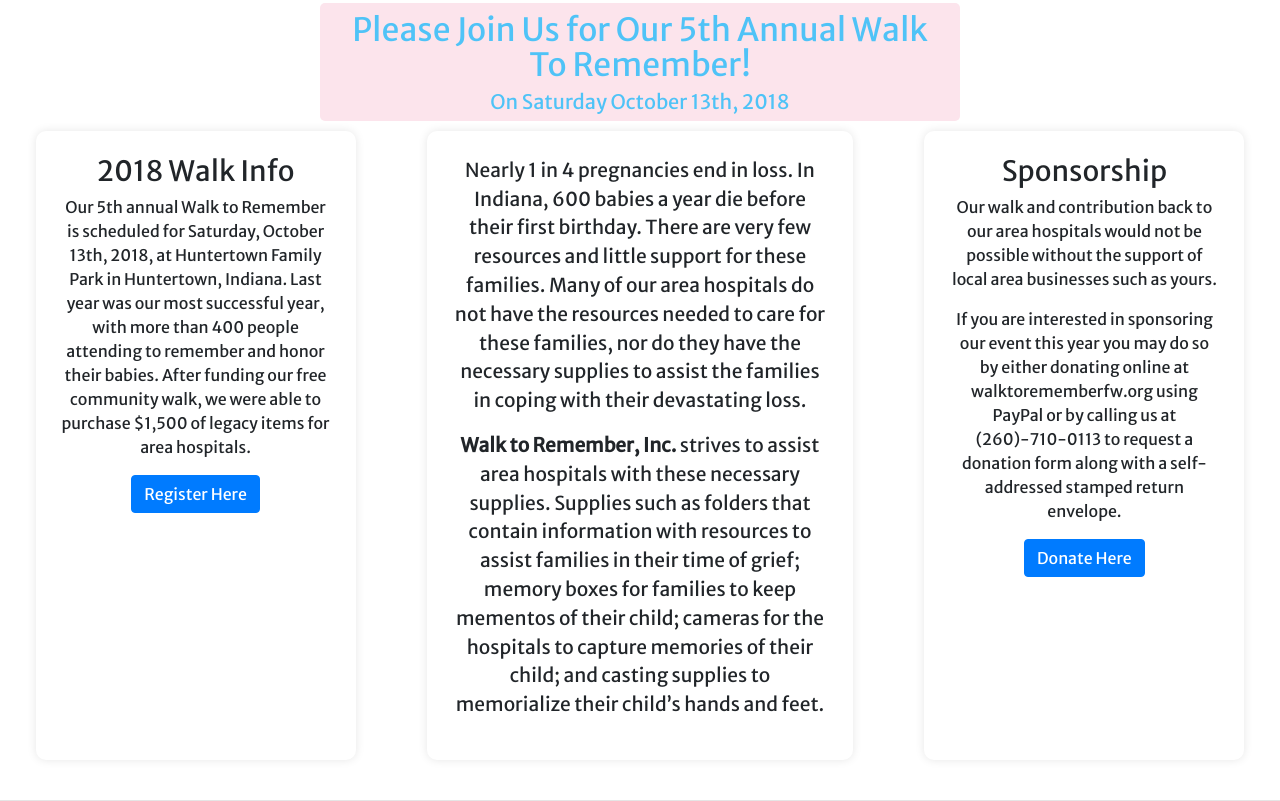
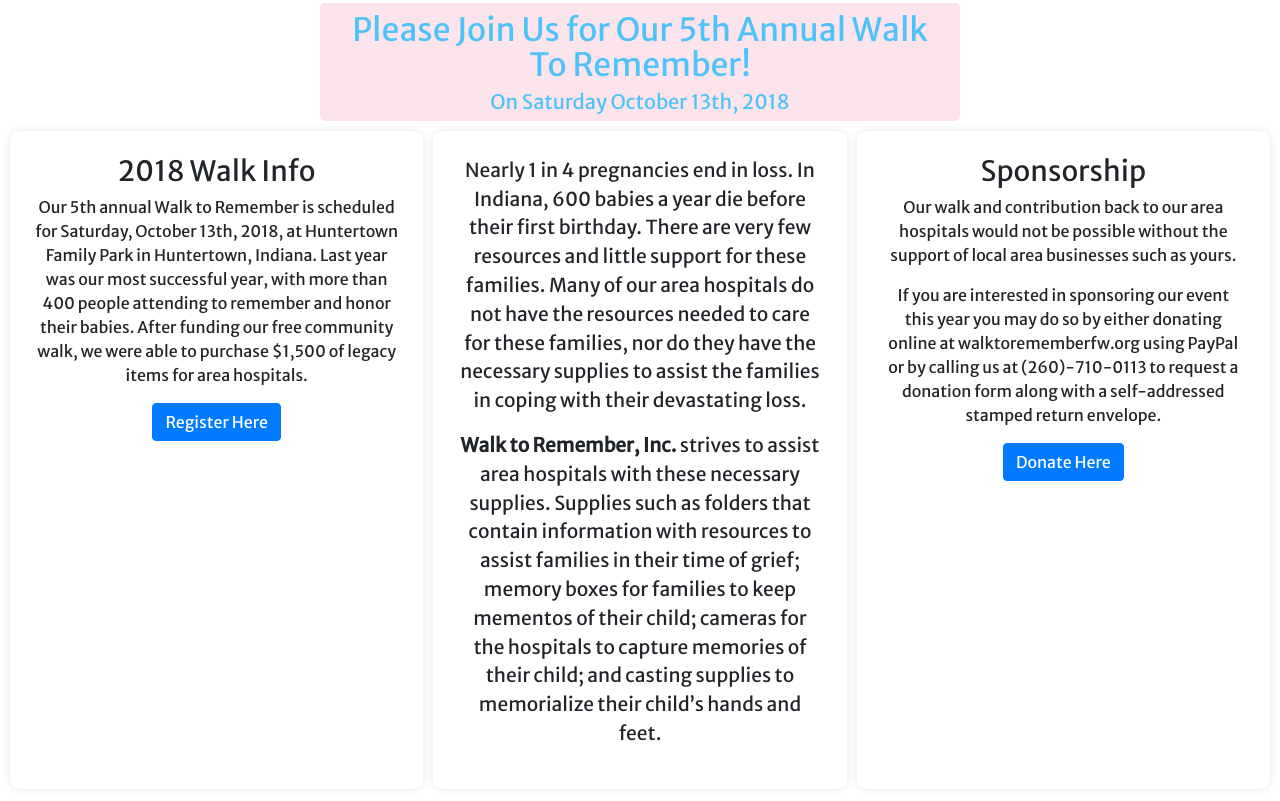
Before and after one commit to beerens20/8bitservices, a plain HTML site: page walk2remember/index.html in a window 1280 px wide. Shown: the part 1119-1920 px from the top of the page. Drawn offline with nearby package versions, Linux system fonts and the light colour scheme.

Commit message:
Added grid
Added grid to the cards and made adjustments for mobile first viewing.

```diff
--- a/walk2remember/css/style.css
+++ b/walk2remember/css/style.css
@@ -109,3 +109,27 @@
 .boardContent {
     margin-top: 50px;
 }
+
+.center-cards {
+    display: grid;
+    grid-template-columns: 1fr;
+    grid-row-gap: 10px;
+    padding: 10px;
+}
+
+.center-item {
+    text-align: center;
+    border-radius: 10px;
+    padding: 25px;
+    box-shadow: 0 0 10px 0 rgba(0,0,0,0.1);
+}
+
+@media only screen and (min-width: 500px) {
+    .center-cards {
+        grid-template-columns: 1fr 1fr 1fr;
+        grid-column-gap: 10px;
+        padding: 10px;
+        grid-template-areas:
+        "walkInfo ourMission sponsorship"
+    }
+}
--- a/walk2remember/index.html
+++ b/walk2remember/index.html
@@ -78,30 +78,31 @@
 </div>
 </div>
 
-<div class="container-fluid">
-    <div class="row cards justify-content-around h-100 text-center">
-        <div class="col-3 card-items" id="walk-info-card">
+<div class="center-cards">
+    <!-- <div class="row cards justify-content-around h-100 text-center"> -->
+        <!-- Walk Info -->
+        <div class="center-item walkInfo" id="walk-info-card">
             <h3>2018 Walk Info</h3>
             <p>Our 5th annual Walk to Remember is scheduled for Saturday, October 13th, 2018, at Huntertown Family Park in Huntertown, Indiana. Last year was our most successful year, with more than 400 people attending to remember and honor their babies. After funding our free community walk, we were able to purchase $1,500 of legacy items for area hospitals.</p>
             <a href="http://www.eventbrite.com" target="_blank">
             <button type="button" class="btn btn-primary" id="registration-button">Register Here</button>
             </a>
         </div>
-        <div class="col-4 card-items shadow-sm" id="content-card">
-            <!-- <h3>Our Mission</h3> -->
+        <!-- Our Mission -->
+        <div class="center-item ourMission" id="content-card">
             <p>Nearly 1 in 4 pregnancies end in loss. In Indiana, 600 babies a year die before their first birthday. There are very few resources and little support for these families. Many of our area hospitals do not have the resources needed to care for these families, nor do they have the necessary supplies to assist the families in coping with their devastating loss.</p>
             <p><strong>Walk to Remember, Inc.</strong> strives to assist area hospitals with these necessary supplies. Supplies such as folders that contain information with resources to assist families in their time of grief; memory boxes for families to keep mementos of their child; cameras for the hospitals to capture memories of their child; and casting supplies to memorialize their child’s hands and feet.</p>
         </div>
-        <div class="col-3 card-items" id="sponsor-card">
+        <!-- Sponsorship -->
+        <div class="center-item sponsorship" id="sponsor-card">
             <h3 id="donation-anchor">Sponsorship</h3>
             <p>Our walk and contribution back to our area hospitals would not be possible without the support of local area businesses such as yours.</p>
             <p>If you are interested in sponsoring our event this year you may do so by either donating online at walktorememberfw.org using PayPal or by calling us at (260)-710-0113 to request a donation form along with a self-addressed stamped return envelope.</p>
             <a href="http://www.paypal.com" target="_blank">
                 <button type="button" class="btn btn-primary" id="sponsor-button">Donate Here</button>
                 </a>
-
         </div>
-    </div>
+    <!-- </div> -->
 </div>
 
 <hr>
```
